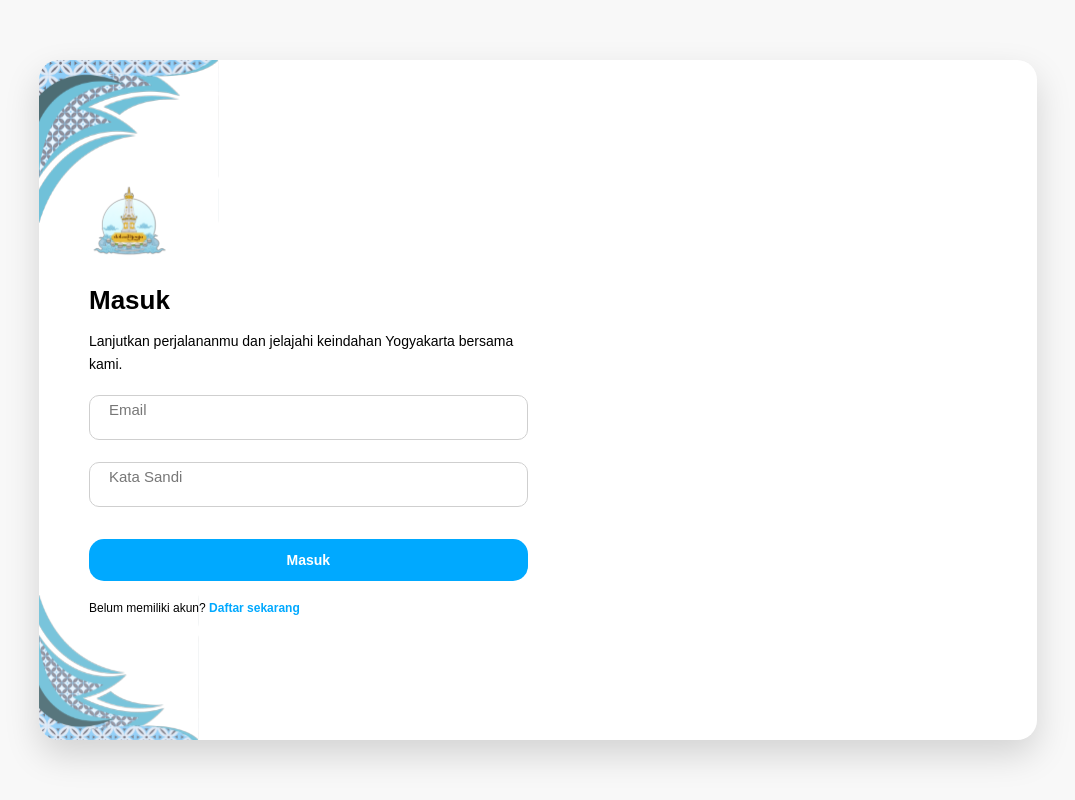
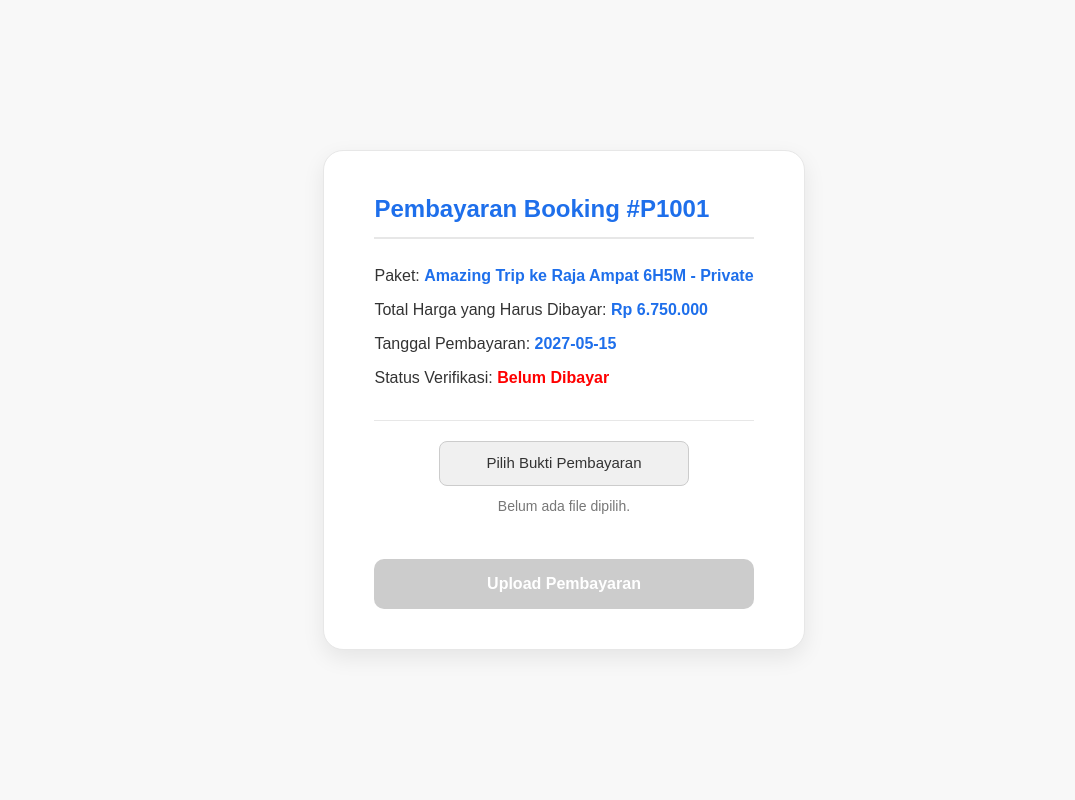
Before and after one commit to Poeww/dolanDjogja_7A, a React (Vite) app in the folder dolanDjogja_fe/: page /payment/1 in a window 1280 px wide. Before the commit this address led to /login. Shown: the whole page, without its empty margins (76-1151 px from the left). Built offline with nearby package versions, Linux system fonts and the light colour scheme.

Commit message:
add payment

```diff
--- /dev/null
+++ b/dolanDjogja_fe/src/pages/customer/Payment.css
@@ -0,0 +1,128 @@
+/* ============================
+   PAYMENT SECTION STYLING
+============================= */
+
+/* Container Utama */
+.payment-wrapper {
+  max-width: 600px;
+  margin: 50px auto;
+  padding: 0 20px;
+}
+
+/* Card Style */
+.payment-card {
+  background: #ffffff;
+  padding: 30px;
+  border-radius: 16px;
+  border: 1px solid #e7e7e7;
+  box-shadow: 0 4px 14px rgba(0, 0, 0, 0.06);
+}
+
+/* Judul Card */
+.payment-card h2 {
+  font-size: 24px;
+  color: #1e6feb;
+  font-weight: 700;
+  margin-bottom: 25px;
+  border-bottom: 2px solid #e7e7e7;
+  padding-bottom: 10px;
+}
+
+/* Detail Booking */
+.booking-detail p {
+  font-size: 16px;
+  color: #333;
+  margin-bottom: 10px;
+}
+
+.booking-detail strong {
+    color: #1e6feb;
+    font-weight: 700;
+}
+
+/* Formulir Upload */
+.payment-form {
+  margin-top: 30px;
+  padding-top: 20px;
+  border-top: 1px solid #e7e7e7;
+}
+
+/* ============================
+   FILE UPLOAD AS BUTTON STYLE
+============================= */
+
+.file-upload-group {
+    margin-bottom: 30px; /* Jarak bawah grup upload */
+    display: block;
+    text-align: center;
+
+}
+
+/* Sembunyikan input file asli */
+.file-upload-group input[type="file"] {
+    display: none;
+}
+
+/* Styling untuk label yang bertindak sebagai tombol */
+.file-upload-label {
+    display: block; /* Ganti dari inline-block ke block agar rapi */
+    max-width: 250px; /* Batasi lebar tombol */
+    padding: 10px 20px;
+    background-color: #f0f0f0;
+    color: #333;
+    border: 1px solid #ccc;
+    border-radius: 8px;
+    cursor: pointer;
+    font-size: 15px;
+    font-weight: 500;
+    margin-bottom: 10px;
+    text-align: center;
+    transition: background-color 0.2s;
+    margin: 0 auto 10px auto;
+}
+
+.file-upload-label:hover {
+    background-color: #e0e0e0;
+}
+
+/* Styling untuk menampilkan nama file yang dipilih */
+.file-name-display {
+    margin-top: 5px;
+    font-size: 14px;
+    color: #777;
+}
+
+
+/* Tombol Submit */
+.btn-upload {
+  width: 100%;
+  padding: 16px;
+  margin-top: 12px;
+  background: #1e6feb;
+  color: #fff;
+  border: none;
+  border-radius: 10px;
+  font-size: 16px;
+  font-weight: 600;
+  cursor: pointer;
+  transition: 0.25s ease;
+}
+
+.btn-upload:hover:not(:disabled) {
+  background: #1451b8;
+  transform: translateY(-2px);
+}
+
+.btn-upload:disabled {
+    background: #cccccc;
+    cursor: not-allowed;
+    transform: none;
+}
+
+/* Loading State */
+.loading-state {
+    text-align: center;
+    font-size: 18px;
+    color: #555;
+    padding: 50px;
+}
--- a/dolanDjogja_fe/src/pages/customer/payment.jsx
+++ b/dolanDjogja_fe/src/pages/customer/payment.jsx
@@ -1,61 +1,156 @@
 import { useEffect, useState } from "react";
 import { useParams, useNavigate } from "react-router-dom";
 import { uploadPayment } from "../../services/paymentService";
-import { getBookingById } from "../../services/bookingService";
-import { getUser } from "../../services/authService";
+// import { getBookingById } from "../../services/bookingService";
+// import { getUser } from "../../services/authService";
+
+import './Payment.css';
+
+// ========================================================
+// 1. DATA DUMMY (STATUS AWAL BELUM DIBAYAR)
+// ========================================================
+const DUMMY_BOOKING = {
+  id: "P1001",
+  total_harga: 'Rp 6.750.000',
+  tanggal_bayar: '2027-05-15',
+  status_verifikasi: 'Belum Dibayar', // Status awal agar tombol bisa di-klik
+  jadwal_trip: {
+    paket: {
+      nama_paket: 'Amazing Trip ke Raja Ampat 6H5M - Private',
+    },
+  },
+};
+// ========================================================
+
+// Helper untuk styling status
+const getStatusColor = (status) => {
+    switch(status) {
+      case 'Terverifikasi': return 'green';
+      case 'Ditolak': return 'red';
+      case 'Menunggu Verifikasi': return 'orange';
+      default: return 'red'; // 'Belum Dibayar'
+    }
+}
 
 export default function Payment() {
-  const { id } = useParams(); // id booking
+  const { id } = useParams();
   const navigate = useNavigate();
 
-  const [booking, setBooking] = useState(null);
+  const [booking, setBooking] = useState(DUMMY_BOOKING);
   const [file, setFile] = useState(null);
+  const [isLoading, setIsLoading] = useState(false);
 
   useEffect(() => {
-    const user = getUser();
-    if (!user) {
-      navigate("/login");
-      return;
-    }
-
-    loadBooking();
+    // Logika Pengecekan Login Dinonaktifkan
   }, []);
-
-  const loadBooking = async () => {
-    const data = await getBookingById(id);
-    setBooking(data);
-  };
 
   const handleSubmit = async (e) => {
     e.preventDefault();
 
+    // Validasi file sudah ditambahkan di sini, tapi kita mengandalkan tombol disable juga
+    if (!file) {
+        alert("Mohon pilih file bukti pembayaran sebelum mengunggah.");
+        return;
+    }
+
+    setIsLoading(true); // Tampilkan "Sedang memproses..."
+
     const formData = new FormData();
-    formData.append("booking_id", id);
+    formData.append("booking_id", id || DUMMY_BOOKING.id);
     formData.append("jumlah_bayar", booking.total_harga);
     formData.append("bukti_pembayaran", file);
 
-    await uploadPayment(formData);
-    navigate("/my-bookings");
+    try {
+        // Asumsi: Kita akan mensimulasikan upload berhasil dan verifikasi cepat
+        // (Jika API asli digunakan, status di bawah akan menjadi 'Menunggu Verifikasi')
+        // await uploadPayment(formData);
+        await new Promise(resolve => setTimeout(resolve, 2000)); // Simulasi proses 2 detik
+
+        // --- PERUBAHAN UTAMA: SET STATUS MENJADI TERVERIFIKASI SETELAH PROSES ---
+        setBooking(prevBooking => ({
+            ...prevBooking,
+            status_verifikasi: 'Terverifikasi', // Status berhasil!
+            tanggal_bayar: new Date().toISOString().slice(0, 10)
+        }));
+
+        setIsLoading(false);
+        alert("Bukti pembayaran berhasil diunggah dan terverifikasi!");
+
+        // Kita tidak akan me-redirect di sini agar user bisa melihat status 'Terverifikasi'
+        // Jika Anda ingin redirect ke my-bookings setelah verifikasi: navigate("/my-bookings");
+
+    } catch (error) {
+        console.error("Gagal mengunggah bukti pembayaran:", error);
+        alert("Gagal mengunggah bukti pembayaran. Silakan coba lagi.");
+        setIsLoading(false);
+    }
   };
 
-  if (!booking) return <p>Loading...</p>;
+  // Tampilkan Loading State jika sedang memproses
+  if (isLoading) return <p className="loading-state">Sedang memproses...</p>;
+  if (!booking) return <p className="loading-state">Loading detail booking...</p>;
+
+  const isButtonDisabled = isLoading || !file ||
+                         booking.status_verifikasi === 'Menunggu Verifikasi' ||
+                         booking.status_verifikasi === 'Terverifikasi';
 
   return (
-    <div style={{ padding: 40 }}>
-      <h2>Pembayaran Booking #{id}</h2>
+    <div className="payment-wrapper">
+      <div className="payment-card">
+        <h2>Pembayaran Booking #{DUMMY_BOOKING.id}</h2>
 
-      <p>Paket: {booking.jadwal_trip?.paket?.nama_paket}</p>
-      <p>Total Harga: {booking.total_harga}</p>
+        <div className="booking-detail">
+            <p>Paket: <strong>{booking.jadwal_trip?.paket?.nama_paket}</strong></p>
+            <p>Total Harga yang Harus Dibayar: <strong>{booking.total_harga}</strong></p>
 
-      <form onSubmit={handleSubmit}>
+            <p>Tanggal Pembayaran: <strong>{booking.tanggal_bayar || 'Belum Ada'}</strong></p>
+            <p>Status Verifikasi: <strong style={{ color: getStatusColor(booking.status_verifikasi) }}>{booking.status_verifikasi}</strong></p>
+        </div>
+
+        <form onSubmit={handleSubmit} className="payment-form">
+
+          <div className="file-upload-group">
+            <label htmlFor="bukti-pembayaran" className="file-upload-label">
+                Pilih Bukti Pembayaran
+            </label>
+
             <input
+              id="bukti-pembayaran"
               type="file"
               accept="image/*"
               onChange={(e) => setFile(e.target.files[0])}
+              required
             />
-        <br /><br />
-        <button type="submit">Upload Pembayaran</button>
+
+            <p className="file-name-display">
+                {file ? `File terpilih: ${file.name}` : 'Belum ada file dipilih.'}
+            </p>
+          </div>
+
+          <button
+              type="submit"
+              className="btn-upload"
+              disabled={isButtonDisabled}>
+
+            {isLoading
+                ? 'Sedang Memproses...' // Teks saat isLoading
+                : booking.status_verifikasi === 'Terverifikasi'
+                ? 'Lunas / Terverifikasi'
+                : 'Upload Pembayaran' // Teks default jika file sudah dipilih dan belum ada status
+            }
+          </button>
+
+          {booking.status_verifikasi === 'Terverifikasi' && (
+            <button
+                type="button"
+                className="btn-upload"
+                onClick={() => navigate('/my-bookings')}
+                style={{backgroundColor: 'green', marginTop: '10px'}}>
+                Lihat Daftar Booking
+            </button>
+          )}
         </form>
+      </div>
     </div>
   );
 }
--- a/dolanDjogja_fe/src/routes/AppRoutes.jsx
+++ b/dolanDjogja_fe/src/routes/AppRoutes.jsx
@@ -262,9 +262,9 @@ export default function AppRoutes() {
         <Route
           path="/payment/:id"
           element={
-            <PrivateRoute role="user">
+            // <PrivateRoute role="user">
               <Payment />
-            </PrivateRoute>
+            // </PrivateRoute>
           }
         />
 
```
Lines whose indentation alone changed are shown as unchanged.
